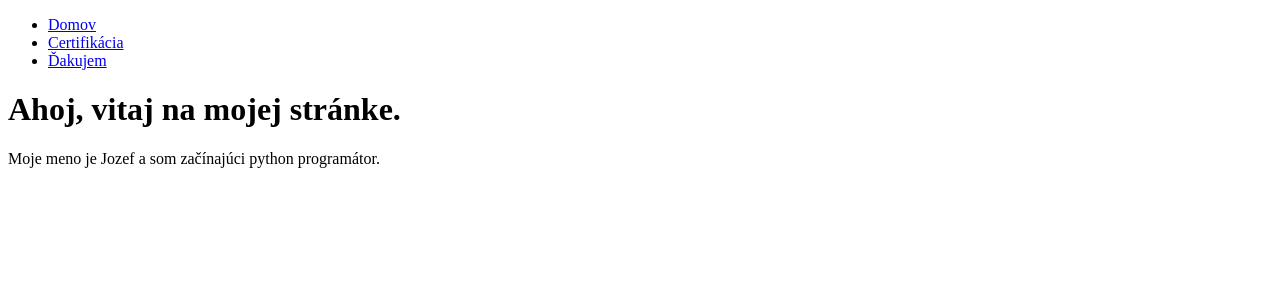
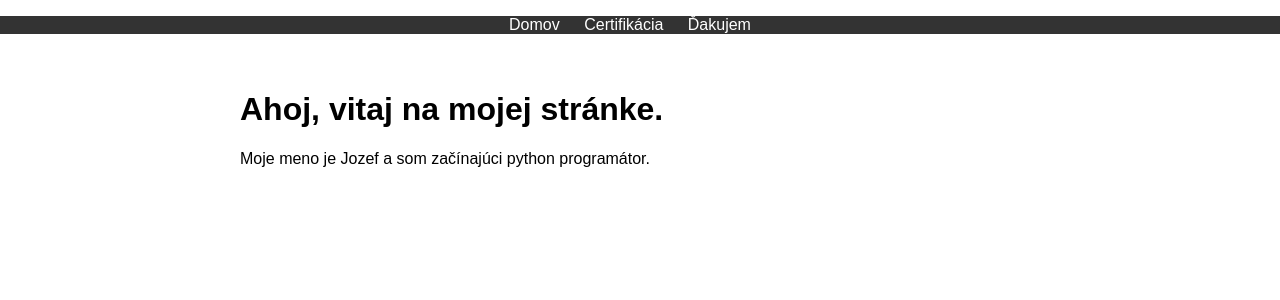
Before and after one commit to jozkotrapko/zaverecnaPraca, a Flask app: page / in a window 1280 px wide. Shown: the top 300 px of the page. Run offline with Flask 3, Linux system fonts and the light colour scheme.

Commit message:
úprava štýlu

```diff
--- /dev/null
+++ b/templates/base.html
@@ -0,0 +1,42 @@
+<!DOCTYPE html>
+<html>
+<head>
+    <title>{% block title %}{% endblock %}</title>
+    <style>
+        /* Základný CSS štýl pre stránku */
+        body {
+            font-family: Arial, sans-serif;
+            margin: 0;
+            padding: 0;
+        }
+        nav {
+            background-color: #333;
+            color: #fff;
+            text-align: center;
+        }
+        nav ul {
+            list-style: none;
+            padding: 0;
+        }
+        nav ul li {
+            display: inline;
+            margin-right: 20px;
+        }
+        nav ul li a {
+            text-decoration: none;
+            color: #fff;
+        }
+        .container {
+            max-width: 800px;
+            margin: 0 auto;
+            padding: 20px;
+        }
+    </style>
+</head>
+<body>
+    {% include 'navbar.html' %}
+    <div class="container">
+        {% block content %}{% endblock %}
+    </div>
+</body>
+</html>
--- a/templates/home.html
+++ b/templates/home.html
@@ -1,11 +1,8 @@
-<!DOCTYPE html>
-<html>
-<head>
-    <title>Domov</title>
-</head>
-<body>
-    {% include 'navbar.html' %}
+{% extends 'base.html' %}
+
+{% block title %}Domov{% endblock %}
+
+{% block content %}
     <h1>Ahoj, vitaj na mojej stránke.</h1>
     <p>Moje meno je Jozef a som začínajúci python programátor.</p>
-</body>
-</html>
+{% endblock %}
```
Also changed, not shown: templates/certifikacia.html (+6 -9 lines), templates/dakujem.html (+6 -9 lines).
